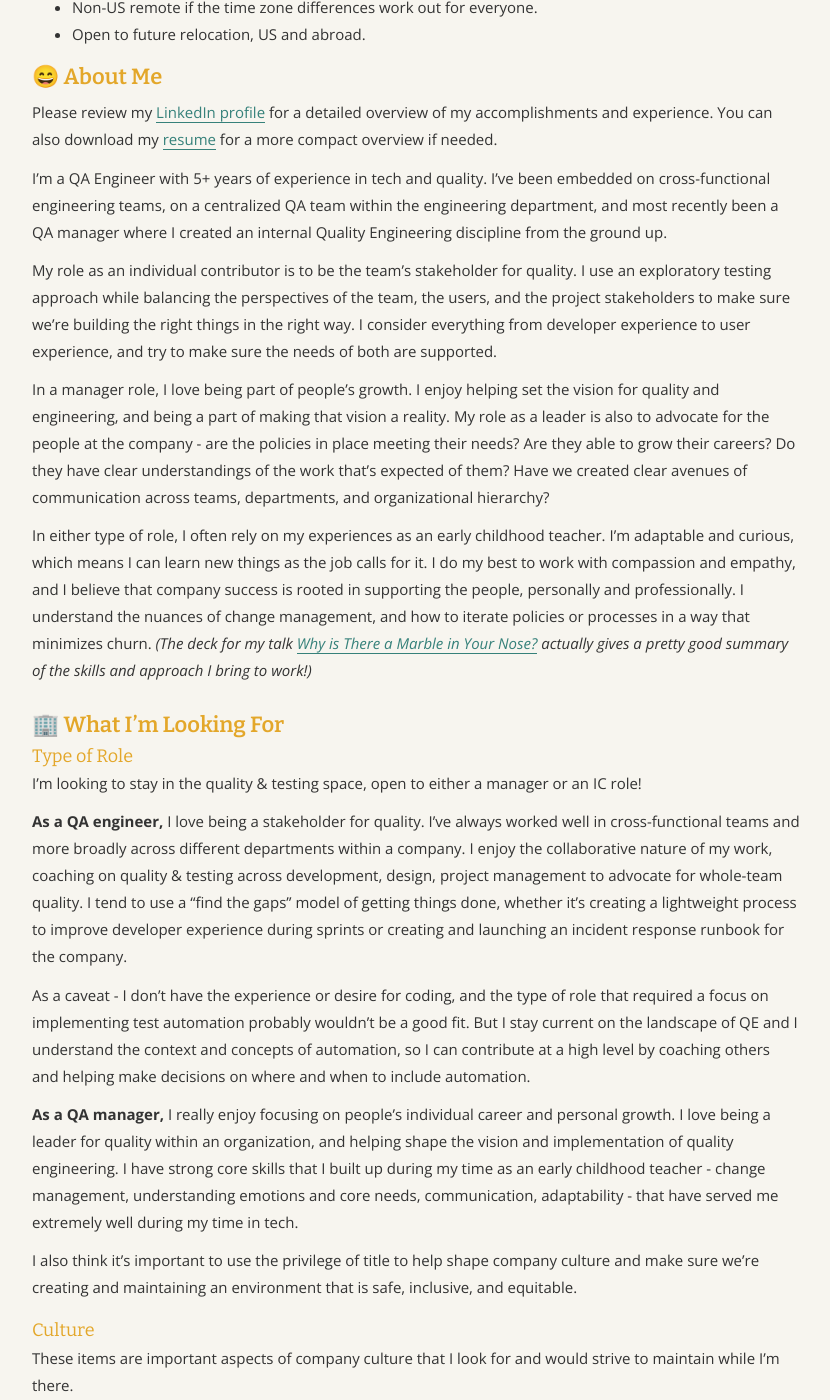
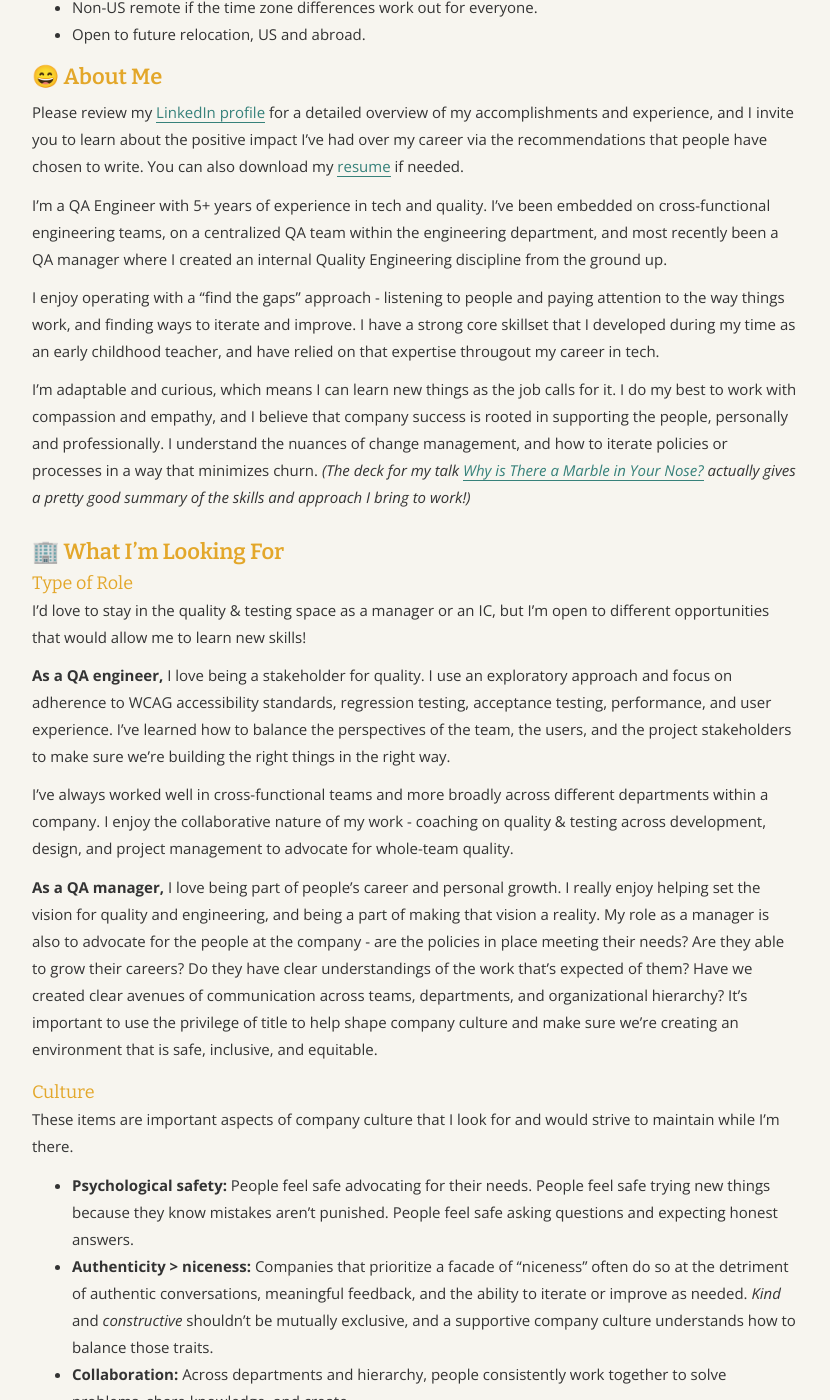
Before and after one commit to angelariggs/angelariggs.github.io, a Jekyll site: the page built from _posts/2020-09-06-reverse-job-hunt.md, in a window 1280 px wide and 1400 px high, scrolled down 941 px. Shown: the whole window, without its empty margins (224-1054 px from the left). Built offline with Jekyll 4.4.1, drawn with Linux system fonts in a browser that asks for light colours; comment, search, counter and statistics services are not loaded.

Commit message:
update flupdate

```diff
--- a/_posts/2020-09-06-reverse-job-hunt.md
+++ b/_posts/2020-09-06-reverse-job-hunt.md
@@ -29,29 +29,25 @@ This is kind of a squishy question right now - all companies are Covid-remote, b
 
 ## 😄 About Me
 
-Please review my [LinkedIn profile](https://www.linkedin.com/in/angelariggs/) for a detailed overview of my accomplishments and experience. You can also download my [resume](../angelaRiggs-resumeMain.pdf) for a more compact overview if needed.
+Please review my [LinkedIn profile](https://www.linkedin.com/in/angelariggs/) for a detailed overview of my accomplishments and experience, and I invite you to learn about the positive impact I've had over my career via the recommendations that people have chosen to write. You can also download my [resume](../angelaRiggs-resumeMain.pdf) if needed.
 
 I’m a QA Engineer with 5+ years of experience in tech and quality. I’ve been embedded on cross-functional engineering teams, on a centralized QA team within the engineering department, and most recently been a QA manager where I created an internal Quality Engineering discipline from the ground up.
 
-My role as an individual contributor is to be the team’s stakeholder for quality. I use an exploratory testing approach while balancing the perspectives of the team, the users, and the project stakeholders to make sure we’re building the right things in the right way. I consider everything from developer experience to user experience, and try to make sure the needs of both are supported.
+I enjoy operating with a "find the gaps" approach - listening to people and paying attention to the way things work, and finding ways to iterate and improve. I have a strong core skillset that I developed during my time as an early childhood teacher, and have relied on that expertise througout my career in tech.
 
-In a manager role, I love being part of people’s growth. I enjoy helping set the vision for quality and engineering, and being a part of making that vision a reality. My role as a leader is also to advocate for the people at the company - are the policies in place meeting their needs? Are they able to grow their careers? Do they have clear understandings of the work that’s expected of them? Have we created clear avenues of communication across teams, departments, and organizational hierarchy?
-
-In either type of role, I often rely on my experiences as an early childhood teacher. I’m adaptable and curious, which means I can learn new things as the job calls for it. I do my best to work with compassion and empathy, and I believe that company success is rooted in supporting the people, personally and professionally. I understand the nuances of change management, and how to iterate policies or processes in a way that minimizes churn. _(The deck for my talk [Why is There a Marble in Your Nose?](https://bit.ly/tlc-marble-in-nose) actually gives a pretty good summary of the skills and approach I bring to work!)_
+I’m adaptable and curious, which means I can learn new things as the job calls for it. I do my best to work with compassion and empathy, and I believe that company success is rooted in supporting the people, personally and professionally. I understand the nuances of change management, and how to iterate policies or processes in a way that minimizes churn. _(The deck for my talk [Why is There a Marble in Your Nose?](https://bit.ly/tlc-marble-in-nose) actually gives a pretty good summary of the skills and approach I bring to work!)_
 
 ## 🏢 What I’m Looking For
 
 ### Type of Role
 
-I'm looking to stay in the quality & testing space, open to either a manager or an IC role!
+I'd love to stay in the quality & testing space as a manager or an IC, but I'm open to different opportunities that would allow me to learn new skills!
 
-**As a QA engineer,** I love being a stakeholder for quality. I've always worked well in cross-functional teams and more broadly across different departments within a company. I enjoy the collaborative nature of my work, coaching on quality & testing across development, design, project management to advocate for whole-team quality. I tend to use a "find the gaps" model of getting things done, whether it's creating a lightweight process to improve developer experience during sprints or creating and launching an incident response runbook for the company.
+**As a QA engineer,** I love being a stakeholder for quality. I use an exploratory approach and focus on adherence to WCAG accessibility standards, regression testing, acceptance testing, performance, and user experience. I've learned how to balance the perspectives of the team, the users, and the project stakeholders to make sure we’re building the right things in the right way.
 
-As a caveat - I don’t have the experience or desire for coding, and the type of role that required a focus on implementing test automation probably wouldn’t be a good fit. But I stay current on the landscape of QE and I understand the context and concepts of automation, so I can contribute at a high level by coaching others and helping make decisions on where and when to include automation.
+I've always worked well in cross-functional teams and more broadly across different departments within a company. I enjoy the collaborative nature of my work - coaching on quality & testing across development, design, and project management to advocate for whole-team quality.
 
-**As a QA manager,** I really enjoy focusing on people's individual career and personal growth. I love being a leader for quality within an organization, and helping shape the vision and implementation of quality engineering. I have strong core skills that I built up during my time as an early childhood teacher - change management, understanding emotions and core needs, communication, adaptability - that have served me extremely well during my time in tech.
-
-I also think it's important to use the privilege of title to help shape company culture and make sure we're creating and maintaining an environment that is safe, inclusive, and equitable.
+**As a QA manager,** I love being part of people’s career and personal growth. I really enjoy helping set the vision for quality and engineering, and being a part of making that vision a reality. My role as a manager is also to advocate for the people at the company - are the policies in place meeting their needs? Are they able to grow their careers? Do they have clear understandings of the work that’s expected of them? Have we created clear avenues of communication across teams, departments, and organizational hierarchy? It's important to use the privilege of title to help shape company culture and make sure we're creating an environment that is safe, inclusive, and equitable.
 
 ### Culture
 
```
